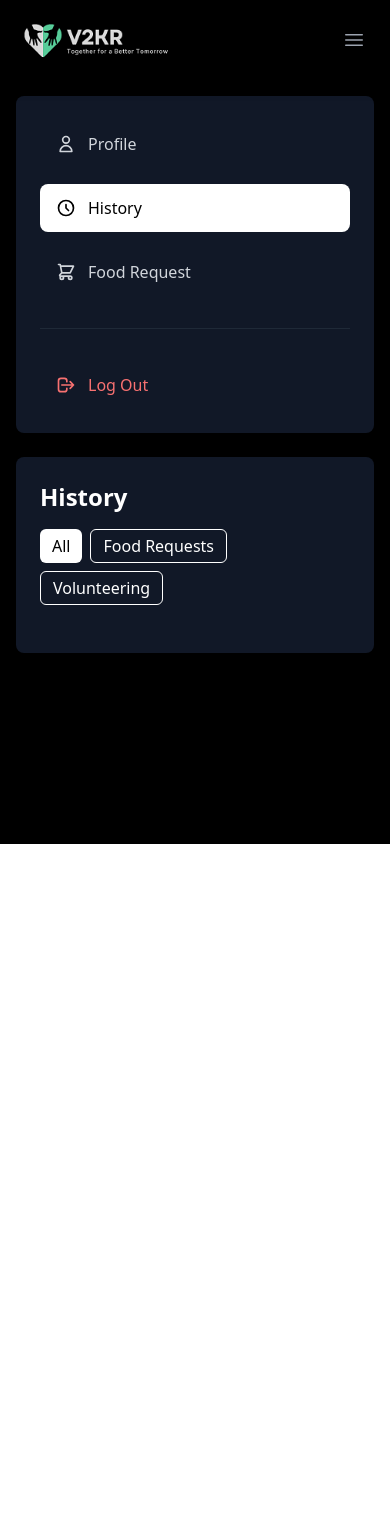
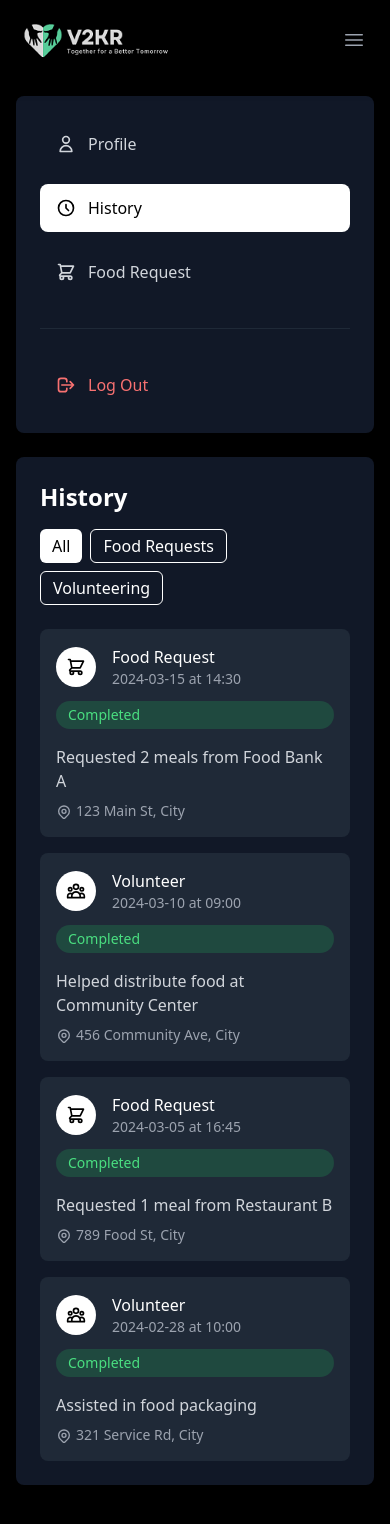
Before and after one commit to Kevis-Mevada/HacktoSkill, a Next.js app: page /dashboard/guest/history in a window 390 px wide. Shown: the top 1524 px of the page. Before the commit the page ends 844 px from the top, so only its background shows below. Built offline with nearby package versions, Linux system fonts and the light colour scheme.

Commit message:
Responsiveness

```diff
--- a/src/app/dashboard/guest/history/page.tsx
+++ b/src/app/dashboard/guest/history/page.tsx
@@ -277,8 +277,43 @@ import { motion } from 'framer-motion'
 import Navbar from '@/components/navigation/Navbar'
 import Link from 'next/link'
 
-const mockHistory: any[] = [
-  // ... (keep your existing mockHistory data)
+const mockHistory= [
+  {
+    id: 1,
+    type: 'Food Request',
+    status: 'Completed',
+    date: '2024-03-15',
+    time: '14:30',
+    details: 'Requested 2 meals from Food Bank A',
+    location: '123 Main St, City',
+  },
+  {
+    id: 2,
+    type: 'Volunteer',
+    status: 'Completed',
+    date: '2024-03-10',
+    time: '09:00',
+    details: 'Helped distribute food at Community Center',
+    location: '456 Community Ave, City',
+  },
+  {
+    id: 3,
+    type: 'Food Request',
+    status: 'Completed',
+    date: '2024-03-05',
+    time: '16:45',
+    details: 'Requested 1 meal from Restaurant B',
+    location: '789 Food St, City',
+  },
+  {
+    id: 4,
+    type: 'Volunteer',
+    status: 'Completed',
+    date: '2024-02-28',
+    time: '10:00',
+    details: 'Assisted in food packaging',
+    location: '321 Service Rd, City',
+  },
 ]
 
 export default function GuestHistory() {
--- a/src/app/dashboard/ngo/page.tsx
+++ b/src/app/dashboard/ngo/page.tsx
@@ -85,7 +85,6 @@ import {
   MapPinIcon,
   DocumentTextIcon,
   GlobeAltIcon,
-  ClockIcon,
   CheckBadgeIcon
 } from '@heroicons/react/24/solid'
 
--- a/src/app/dashboard/ngo/profile/page.tsx
+++ b/src/app/dashboard/ngo/profile/page.tsx
@@ -11,7 +11,6 @@ import {
   MapPinIcon,
   DocumentTextIcon,
   GlobeAltIcon,
-  ClockIcon,
   CheckBadgeIcon
 } from '@heroicons/react/24/solid'
 
--- a/src/app/donate/page.tsx
+++ b/src/app/donate/page.tsx
@@ -2,7 +2,6 @@
 
 import { motion } from 'framer-motion'
 import Navbar from '@/components/navigation/Navbar'
-import Image from 'next/image'
 import { useState } from 'react'
 
 export default function DonatePage() {
--- a/src/components/ui/button.tsx
+++ b/src/components/ui/button.tsx
@@ -7,8 +7,8 @@ interface ButtonProps extends React.ButtonHTMLAttributes<HTMLButtonElement> {
   asChild?: boolean;
 }
 
-const Button = React.forwardRef<HTMLButtonElement, ButtonProps>(
-  ({ className, variant = "default", size = "default", asChild = false, ...props }, ref) => {
+const Button = React.forwardRef<HTMLButtonElement, Omit<ButtonProps, "asChild">>(
+  ({ className, variant = "default", size = "default", ...props }, ref) => {
     return (
       <button
         className={`inline-flex items-center justify-center rounded-md text-sm font-medium transition-colors focus-visible:outline-none focus-visible:ring-2 focus-visible:ring-ring focus-visible:ring-offset-2 disabled:opacity-50 disabled:pointer-events-none ring-offset-background ${
```
